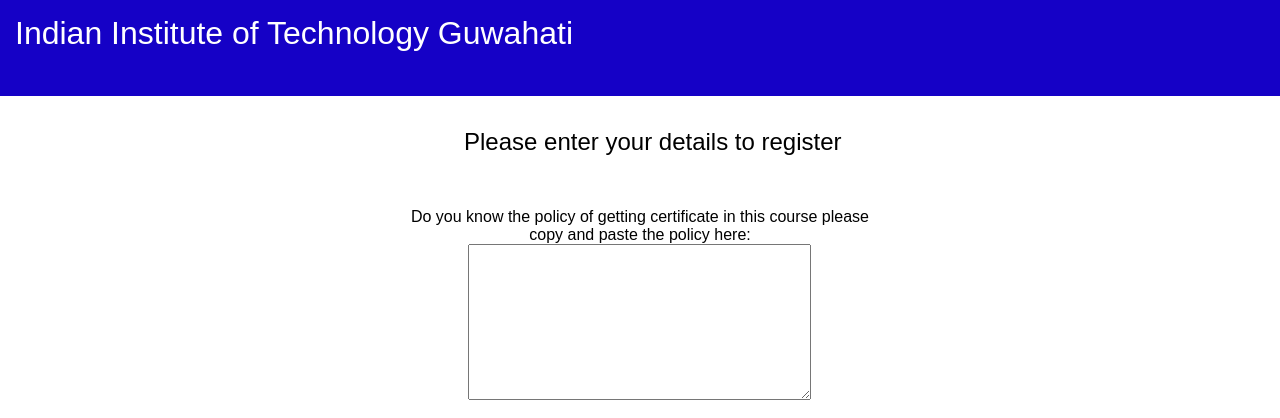
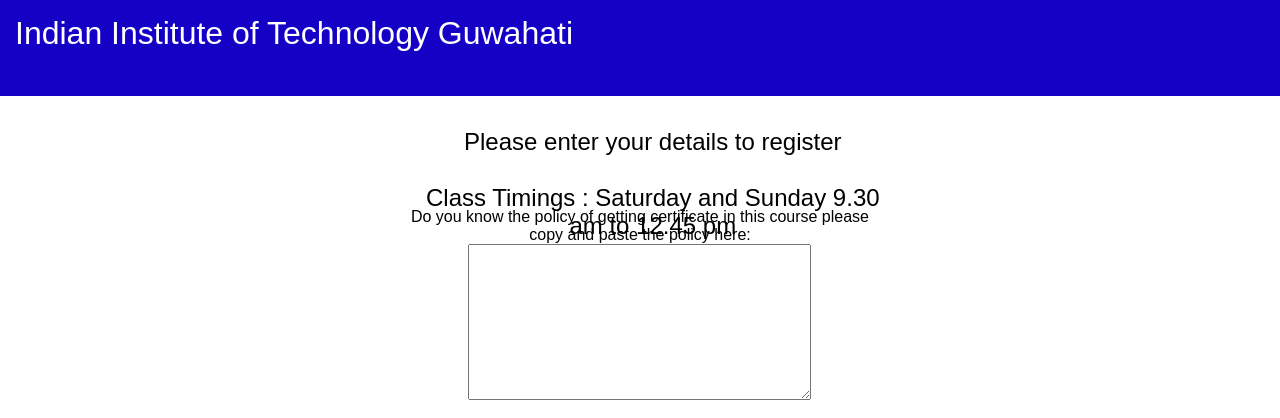
Before and after one commit to pravandan/sab_lang, a Django app: a page that uses form_app/templates/form_app/france_index.html in a window 1280 px wide. Shown: the top 418 px of the page. Run offline with Django 3.2, Linux system fonts and the light colour scheme; data comes from the database, SQL or seed files in the repository.

Commit message:
Update france_index.html

```diff
--- a/form_app/templates/form_app/france_index.html
+++ b/form_app/templates/form_app/france_index.html
@@ -33,7 +33,7 @@
     </div>
 </div>
 
-<div style="position:absolute; top: 16%; left: 32%;width: 38%;text-align: center; font-size: 150%; font-family: 'Montserrat', sans-serif;"> Please enter your details to register </div>
+<div style="position:absolute; top: 16%; left: 32%;width: 38%;text-align: center; font-size: 150%; font-family: 'Montserrat', sans-serif;"> Please enter your details to register <br><br> Class Timings : Saturday and Sunday 9.30 am to 12.45 pm</div>
 
 
 
```
